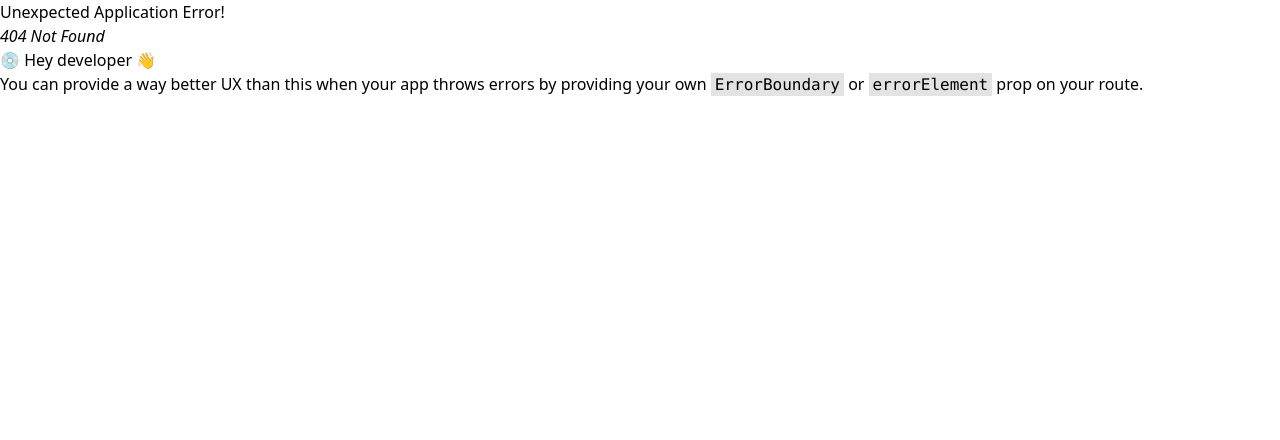
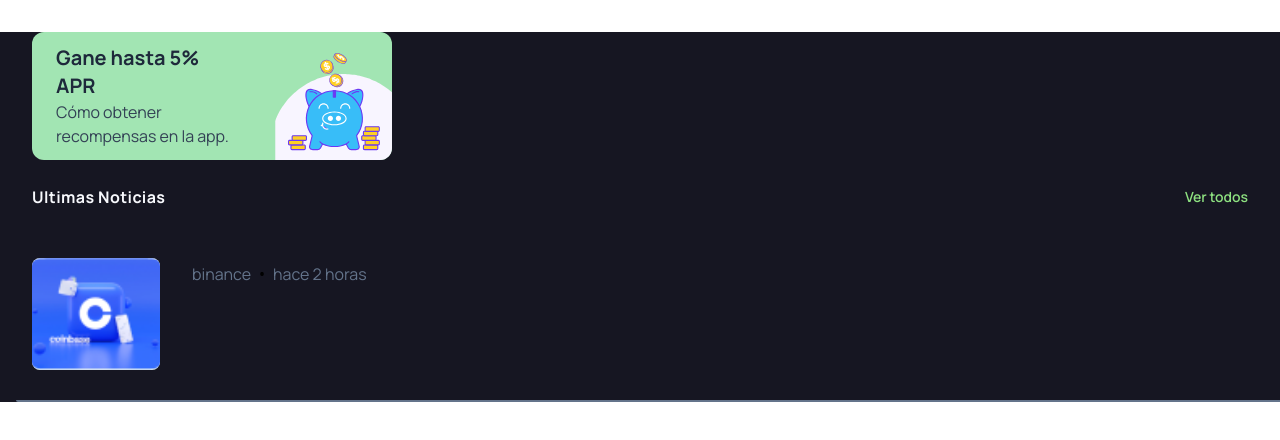
Before and after one commit to Yedpt/RSI_trade_project-Client, a React (Vite) app: page /new in a window 1280 px wide. Before the commit this address had no page. Shown: the top 440 px of the page. Built offline with nearby package versions, Linux system fonts and the light colour scheme.

Commit message:
feat:news files and some styles

```diff
--- /dev/null
+++ b/services/newsService.js
@@ -0,0 +1,11 @@
+const BASE_URL = 'http://localhost:5173/news';
+
+export const getAllNews = async () => {
+  const response = await fetch(BASE_URL);
+  return response.json();
+};
+
+export const getNewsById = async (id) => {
+  const response = await fetch(`${BASE_URL}/${id}`);
+  return response.json();
+};
--- a/src/App.jsx
+++ b/src/App.jsx
@@ -1,9 +1,16 @@
 import React from "react";
+import { BrowserRouter as Router, Routes, Route } from 'react-router-dom';
+import NewsDetail from './components/NewsDetail';
 
-import React from "react";
-
-const App = () => {
-  return <div></div>;
-};
+function App() {
+  return (
+    <Router>
+      <Routes>
+        <Route path="/" element={<YourHomeComponent />} />
+        <Route path="/news/:id" element={<NewsDetail />} />
+      </Routes>
+    </Router>
+  );
+}
 
 export default App;
--- a/src/components/Card.jsx
+++ b/src/components/Card.jsx
@@ -1,12 +1,11 @@
 import React, { useState, useEffect } from 'react';
-import coinBase  from '../assets/coinbase.png';
+import { useNavigate } from 'react-router-dom';
+import coinBase from '../assets/coinbase.png';
 
-const Card = () => {
+const Card = ({ id, imageUrl, title: initialTitle, user_id, date_at }) => {
+  const navigate = useNavigate();
   const Limit_Small = 50;
-
-  const [title, setTitle] = useState(
-    'El CEO de Coinbase, Armstrong, planea vender parte de su participación'
-  );
+  const [title, setTitle] = useState(initialTitle);
   const [displayedTitle, setDisplayedTitle] = useState(title);
 
   useEffect(() => {
@@ -31,33 +30,35 @@ const Card = () => {
   }, [title]);
 
   const newPost = {
-    cardContainer: 'flex w-full h-40 bg-transparent border-4  border-b-[#64748B] rounded-lg  p-4',
-    url_image: 'flex-shrink-0 rounded-lg w-32 h-28 bg-[#f1faee]',
+    cardContainer: 'flex w-full h-40 m-4 bg-transparent mt-8 border-b-2 border-[#64748B] rounded-sm p-4 cursor-pointer hover:bg-gray-800 transition-colors',
+    url_image: 'flex-shrink-0 rounded-lg w-32 h-28 bg-[#f1faee] overflow-hidden',
+    image: 'w-full h-full object-cover',
     title: 'text-left font-mainFont ml-8 text-xl font-semibold text-[#f8f9fd] overflow-hidden text-wrap whitespace-normal',
     userDateContainer: 'flex items-center mt-1 ml-8 gap-2',
-    user_id: 'text-base text-[#64748B] font-mainFont font-normal ',
-    date_at: 'text-base font-normal text-[#64748B] font-mainFont ',
+    user_id: 'text-base text-[#64748B] font-mainFont font-normal',
+    date_at: 'text-base font-normal text-[#64748B] font-mainFont',
+  };
+
+  const handleClick = () => {
+    navigate(`/news/${id}`);
   };
 
   return (
-    <>
-      <div className={newPost.cardContainer}>
+    <div className={newPost.cardContainer} onClick={handleClick}>
       <div className={newPost.url_image}>
-          <img src={coinBase} alt="" />
+        <img src={imageUrl || coinBase} alt="News thumbnail" className={newPost.image} />
       </div>
       <div>
         <div className={newPost.title}>
           <h2>{displayedTitle}</h2>
         </div>
-
         <div className={newPost.userDateContainer}>
-            <h3 className={newPost.user_id}>binance</h3>
+          <h3 className={newPost.user_id}>{user_id || 'binance'}</h3>
           <span>•</span>
-            <h3 className={newPost.date_at}>hace 2 horas</h3>
+          <h3 className={newPost.date_at}>{date_at || 'hace 2 horas'}</h3>
         </div>
       </div>
     </div>
-    </>
   );
 };
 
--- a/src/components/FilterNews.jsx
+++ b/src/components/FilterNews.jsx
@@ -3,7 +3,7 @@ import React from 'react'
 const FilterNews = () => {
   return (
     <>
-    <div className='flex justify-between items-center'>
+    <div className='flex justify-between mt-6 items-center'>
       <p className='ml-8 text-[#f8f9fd] text-base font-bold font-mainFont leading-relaxed tracking-wide'>Ultimas Noticias</p>
       <p className='mr-8 text-[#8ee281] text-sm font-mainFont font-semibold'>Ver todos</p>
     </div>
--- /dev/null
+++ b/src/components/NewsDetail.jsx
@@ -0,0 +1,37 @@
+import React, { useEffect, useState } from 'react';
+import { useParams } from 'react-router-dom';
+import { getNewsById } from '../services/newsService';
+
+const NewsDetail = () => {
+  const { id } = useParams();
+  const [news, setNews] = useState(null);
+
+  useEffect(() => {
+    const fetchNews = async () => {
+      const data = await getNewsById(id);
+      setNews(data);
+    };
+    fetchNews();
+  }, [id]);
+
+  if (!news) return <div>Loading...</div>;
+
+  return (
+    <div className="p-8 text-white">
+      <h1 className="text-3xl font-bold mb-4">{news.title}</h1>
+      <img
+        src={news.imageUrl}
+        alt={news.title}
+        className="w-full max-w-2xl rounded-lg mb-6"
+      />
+      <div className="flex gap-4 text-gray-400 mb-6">
+        <span>{news.user_id}</span>
+        <span>•</span>
+        <span>{news.date_at}</span>
+      </div>
+      <p className="text-lg leading-relaxed">{news.content}</p>
+    </div>
+  );
+};
+
+export default NewsDetail;
--- a/src/pages/News.jsx
+++ b/src/pages/News.jsx
@@ -1,4 +1,6 @@
-// NewsCard.js
+import WinApr from '../components/WinApr'
+import FilterNews from '../components/FilterNews'
+import Card from '../components/Card'
 
 
 import React from 'react'
@@ -6,8 +8,10 @@ import React from 'react'
 const News = () => {
   return (
     <>
-    <div>
-
+    <div className='bg-[#161622]'>
+      <WinApr />
+      <FilterNews />
+      <Card />
     </div>
     </>
   )
--- a/src/routes/Routes.jsx
+++ b/src/routes/Routes.jsx
@@ -6,6 +6,7 @@ import Login from "../pages/Login";
 import SignUp from "../pages/SignUp";
 import Card from "../components/Card";
 import WinApr from "../components/WinApr";
+import News from "../pages/News";
 
 // Protected Route Component
 const ProtectedRoute = ({ children }) => {
@@ -21,8 +22,8 @@ export const routes = createBrowserRouter([
     element: <Login />,
   },
   {
-    path: "win", // Nueva ruta independiente
-    element: <WinApr />,
+    path: "new", // Nueva ruta independiente
+    element: <News />,
   },
   {
     path: "homebank",
```
Lines whose indentation alone changed are shown as unchanged.
